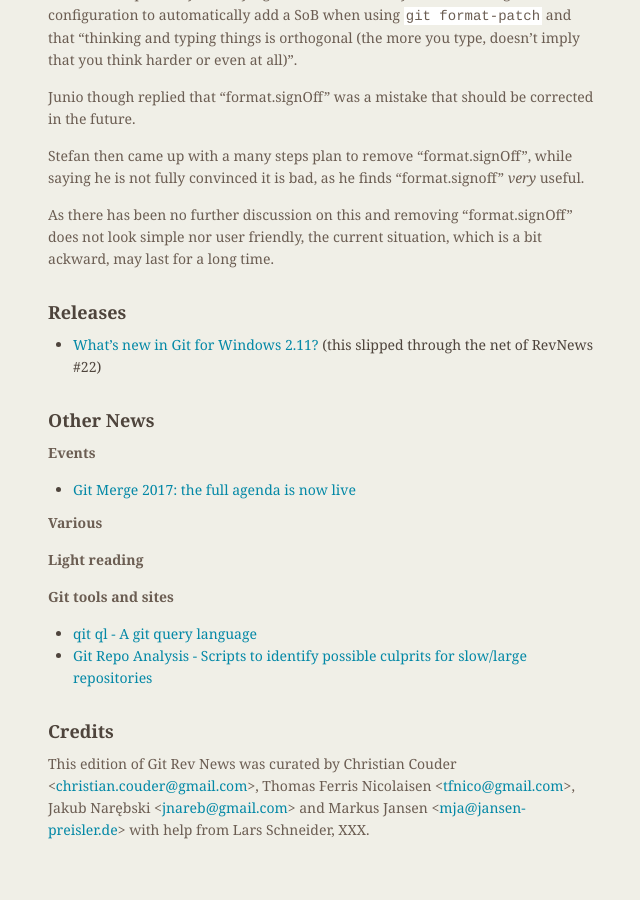
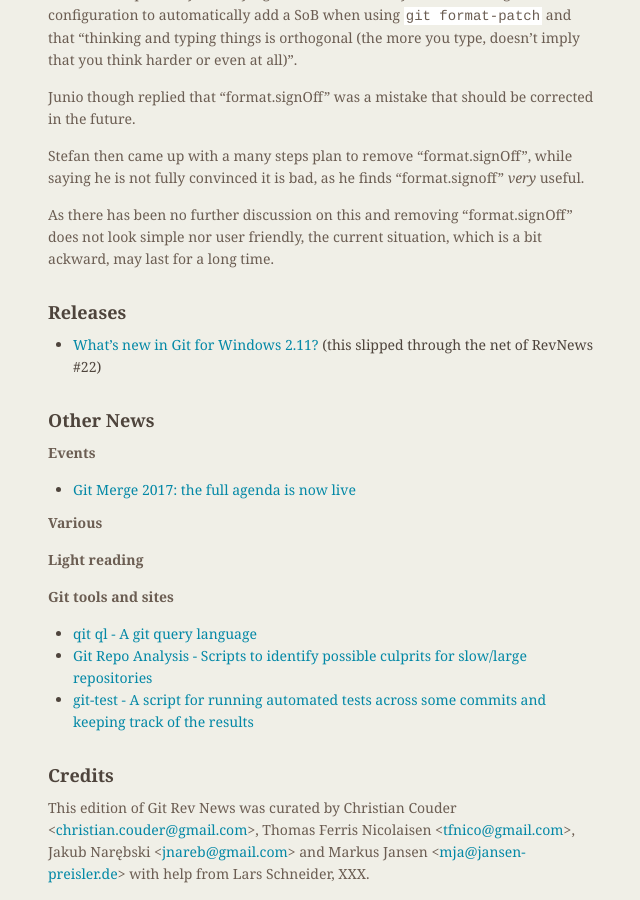
Before and after one commit to git/git.github.io, a Jekyll site: the page built from rev_news/drafts/edition-23.md, in a window 1280 px wide and 900 px high, scrolled down 2114 px. Shown: the whole window, without its empty margins (486-1126 px from the left). Built offline with Jekyll 4.4.1, drawn with Linux system fonts in a browser that asks for light colours; before the commit the page ends 2970 px from its top, so only the background shows below that.

Commit message:
rn-23: add git-test among tools and site

```diff
--- a/rev_news/drafts/edition-23.md
+++ b/rev_news/drafts/edition-23.md
@@ -151,7 +151,7 @@
 __Git tools and sites__
  * [qit ql - A git query language](https://github.com/cloudson/gitql)
  * [Git Repo Analysis - Scripts to identify possible culprits for slow/large repositories](https://github.com/larsxschneider/git-repo-analysis)
-
+ * [git-test - A script for running automated tests across some commits and keeping track of the results](http://public-inbox.org/git/1341c01a-aca7-699c-c53a-28d048614bfe@alum.mit.edu/)
 
 ## Credits
 
```
